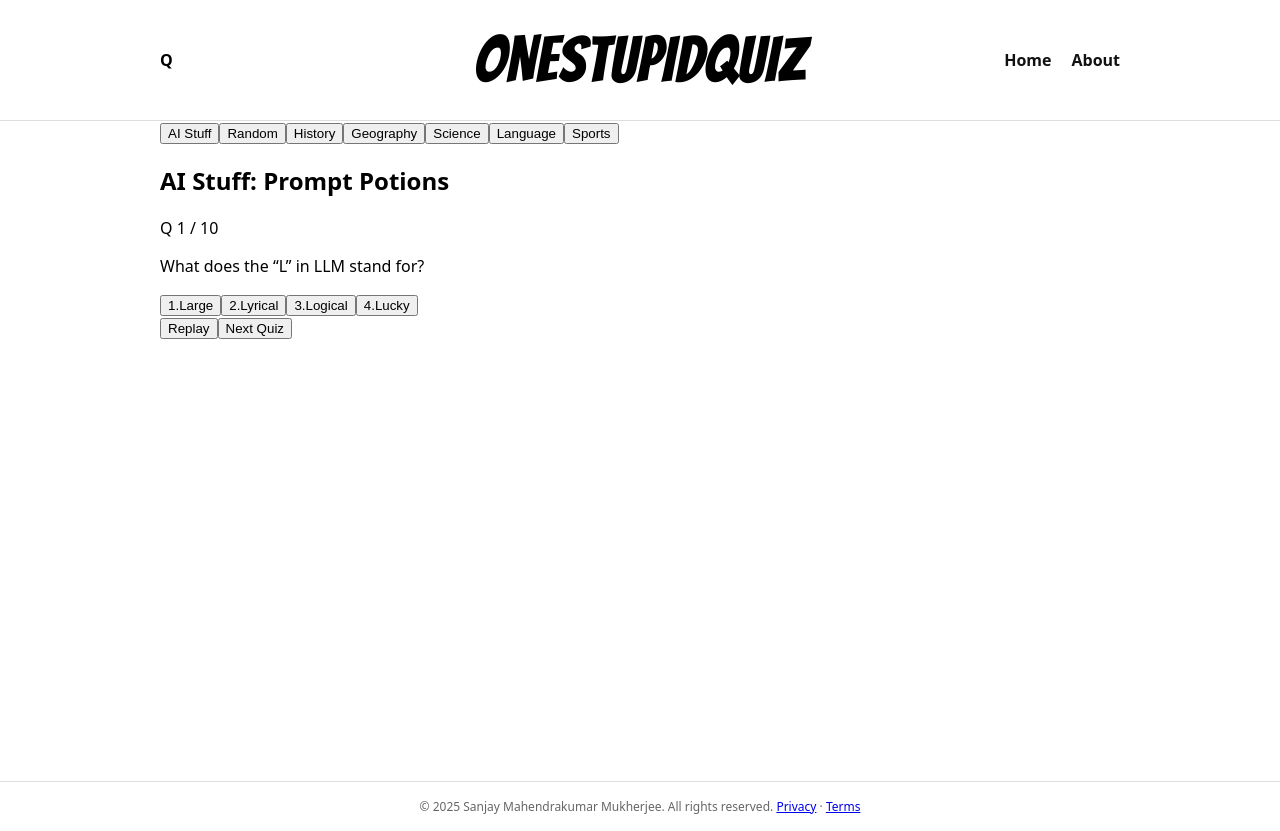
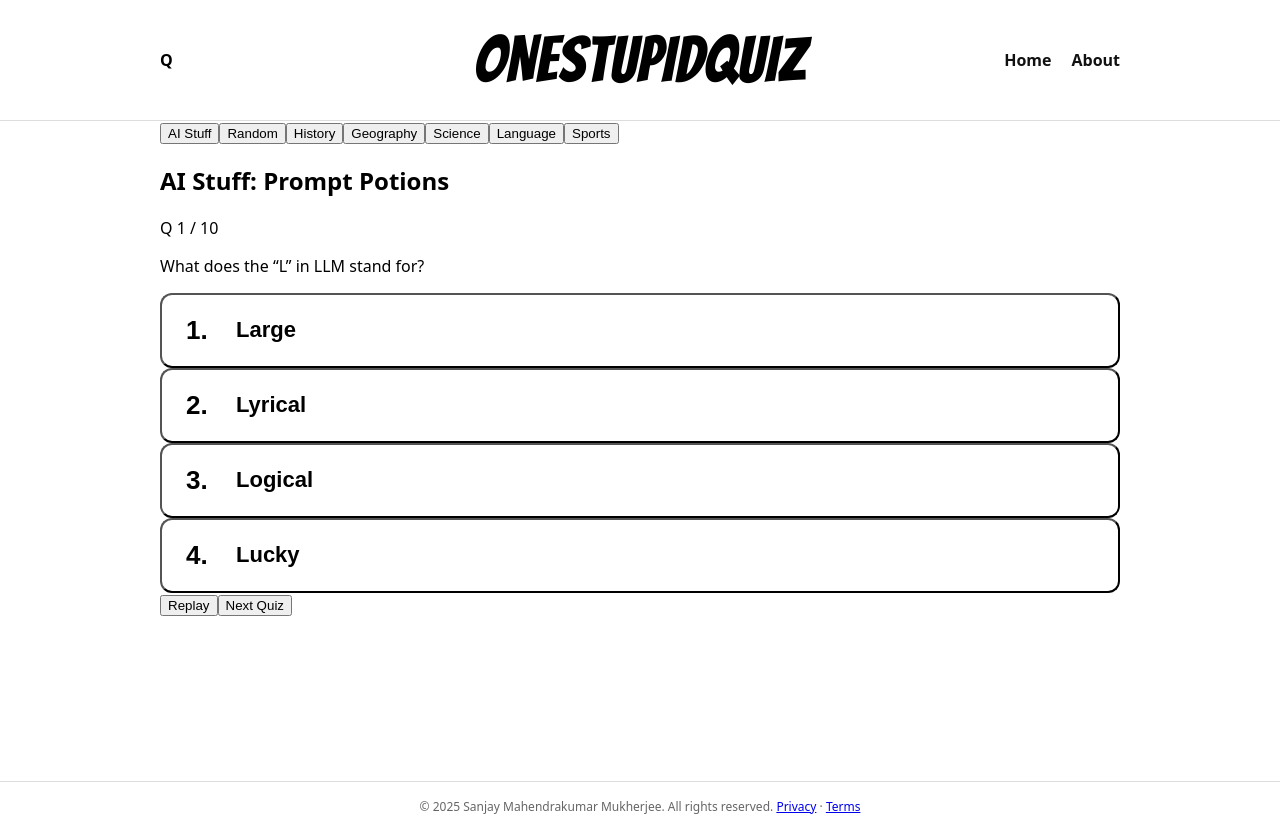
Before and after one commit to thebengali/onestupidquiz, a Next.js app: page / in a window 1280 px wide. Built offline with nearby package versions, Linux system fonts and the light colour scheme.

Commit message:
style: enforce stacked full-width quiz options and centered stage via inline styles

```diff
--- a/app/page.tsx
+++ b/app/page.tsx
@@ -1,6 +1,6 @@
 'use client';
 import React, { useMemo, useState } from 'react';
-import QuizStage from '@/components/QuizStage';
+import Quiz from '@/components/Quiz';
 import { QUIZ_SETS, QuizSet, ALL_CATEGORIES } from '@/lib/quizzes';
 
 export default function HomePage() {
@@ -46,7 +46,7 @@ export default function HomePage() {
           })}
         </div>
 
-        <QuizStage
+        <Quiz
           key={active.slug + ':' + runKey}
           title={active.title}
           questions={active.questions}
--- a/components/Quiz.tsx
+++ b/components/Quiz.tsx
@@ -14,27 +14,15 @@ type QuizProps = {
   questions: Question[];
   onComplete?: (score: number) => void;
   feedbackDurationMs?: number; // default 3000
-  quirkyScoring?: boolean;
   onReplay?: () => void;
   onNextQuiz?: () => void;
 };
-
-function computeScoreDelta(correct: boolean, streak: number) {
-  if (correct) {
-    let delta = 1;
-    if (streak >= 3) delta += 0.5;
-    return delta;
-  } else {
-    return -0.3;
-  }
-}
 
 export default function Quiz({
   title,
   questions,
   onComplete,
   feedbackDurationMs = 3000,
-  quirkyScoring = true,
   onReplay,
   onNextQuiz,
 }: QuizProps) {
@@ -59,13 +47,9 @@ export default function Quiz({
     setSelected(i);
     const correct = i === q.answerIndex;
 
-    if (quirkyScoring) {
-      const delta = computeScoreDelta(correct, streak);
-      setScore((s) => Math.max(0, parseFloat((s + delta).toFixed(2))));
-      setStreak((st) => (correct ? st + 1 : 0));
-    } else {
-      setScore((s) => s + (correct ? 1 : 0));
-    }
+    const delta = correct ? (streak >= 3 ? 1.5 : 1) : -0.3;
+    setScore((s) => Math.max(0, parseFloat((s + delta).toFixed(2))));
+    setStreak((st) => (correct ? st + 1 : 0));
 
     setShowFeedback(true);
     timerRef.current = setTimeout(() => {
@@ -81,6 +65,20 @@ export default function Quiz({
 
   const progressText = `${idx + 1} / ${questions.length}`;
 
+  const baseOption: React.CSSProperties = {
+    width: '100%',
+    textAlign: 'left',
+    padding: '20px 24px',
+    borderRadius: 12,
+    borderWidth: 2,
+    display: 'flex',
+    alignItems: 'center',
+    gap: 20,
+    fontSize: 22,
+    fontWeight: 600,
+    background: 'white',
+  };
+
   return (
     <div className="w-full">
       <h2 className="text-4xl font-extrabold mb-3">{title}</h2>
@@ -89,36 +87,33 @@ export default function Quiz({
       <div className="bg-white rounded-2xl p-6 border-2 shadow-sm">
         <p className="text-3xl font-semibold mb-6">{q.prompt}</p>
 
-        {/* Stacked full-width options */}
         <div className="space-y-4 mb-8">
           {q.options.map((opt, i) => {
             const isCorrect = i === q.answerIndex;
             const chosen = selected === i;
-            let cls = "block w-full text-left px-6 py-5 rounded-lg border-2 text-2xl font-medium flex items-center gap-5 transition";
+            let style: React.CSSProperties = { ...baseOption };
             if (selected !== null) {
-              if (isCorrect) cls += " bg-green-50 border-green-700";
-              if (chosen && !isCorrect) cls += " bg-red-50 border-red-600";
-            } else {
-              cls += " hover:bg-neutral-50";
+              if (isCorrect) style = { ...style, background: '#dcfce7', borderColor: '#15803d' };
+              if (chosen && !isCorrect) style = { ...style, background: '#fee2e2', borderColor: '#dc2626' };
             }
             return (
               <button
                 key={i}
-                className={cls}
+                style={style}
+                className="transition hover:bg-neutral-50"
                 onClick={() => handleSelect(i)}
                 disabled={selected !== null}
               >
-                <span className="text-3xl font-bold w-8">{i + 1}.</span>
-                <span className="flex-1">{opt}</span>
+                <span style={{ fontSize: 26, fontWeight: 800, width: 30, display: 'inline-block' }}>{i + 1}.</span>
+                <span style={{ flex: 1 }}>{opt}</span>
               </button>
             );
           })}
         </div>
 
-        {/* Feedback banner */}
         {showFeedback && (
           <div className="mt-2">
-            <div className="rounded-xl border-2 border-green-700 bg-green-200 px-5 py-4 shadow">
+            <div className="rounded-xl border-2 px-5 py-4 shadow" style={{ background: '#a7f3d0', borderColor: '#047857' }}>
               <p className="text-xl font-bold">
                 {selected === q.answerIndex ? 'Feedback: Correct ✅' : 'Feedback: Not quite ❌'}
               </p>
@@ -126,7 +121,6 @@ export default function Quiz({
           </div>
         )}
 
-        {/* Controls */}
         <div className="mt-10 grid grid-cols-1 sm:grid-cols-2 gap-8">
           <button
             className="px-6 py-4 rounded-lg border-2 text-xl font-medium hover:bg-neutral-50 disabled:opacity-50"
```
Also changed, not shown: lib/page.tsx (deleted, +0 -13 lines), README.txt, 1 other file (tests, documents, lock files or other folders).
